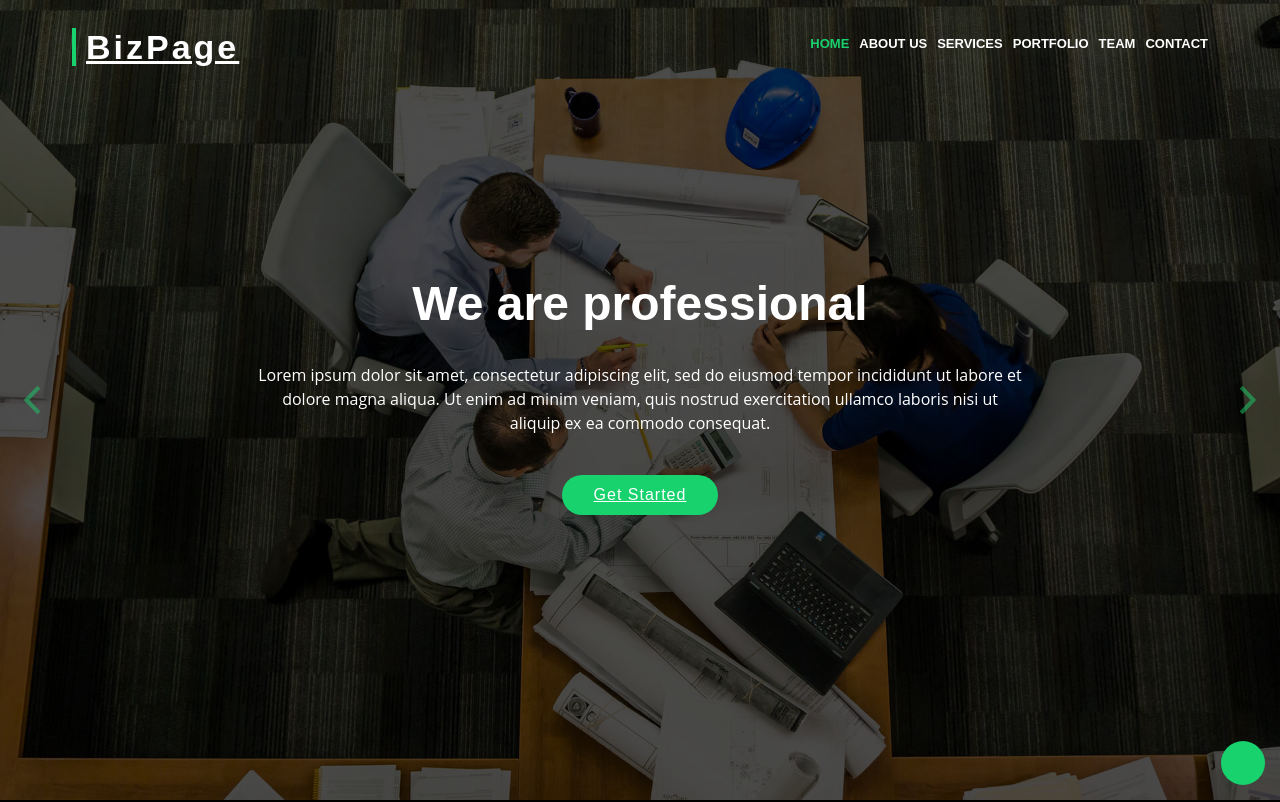
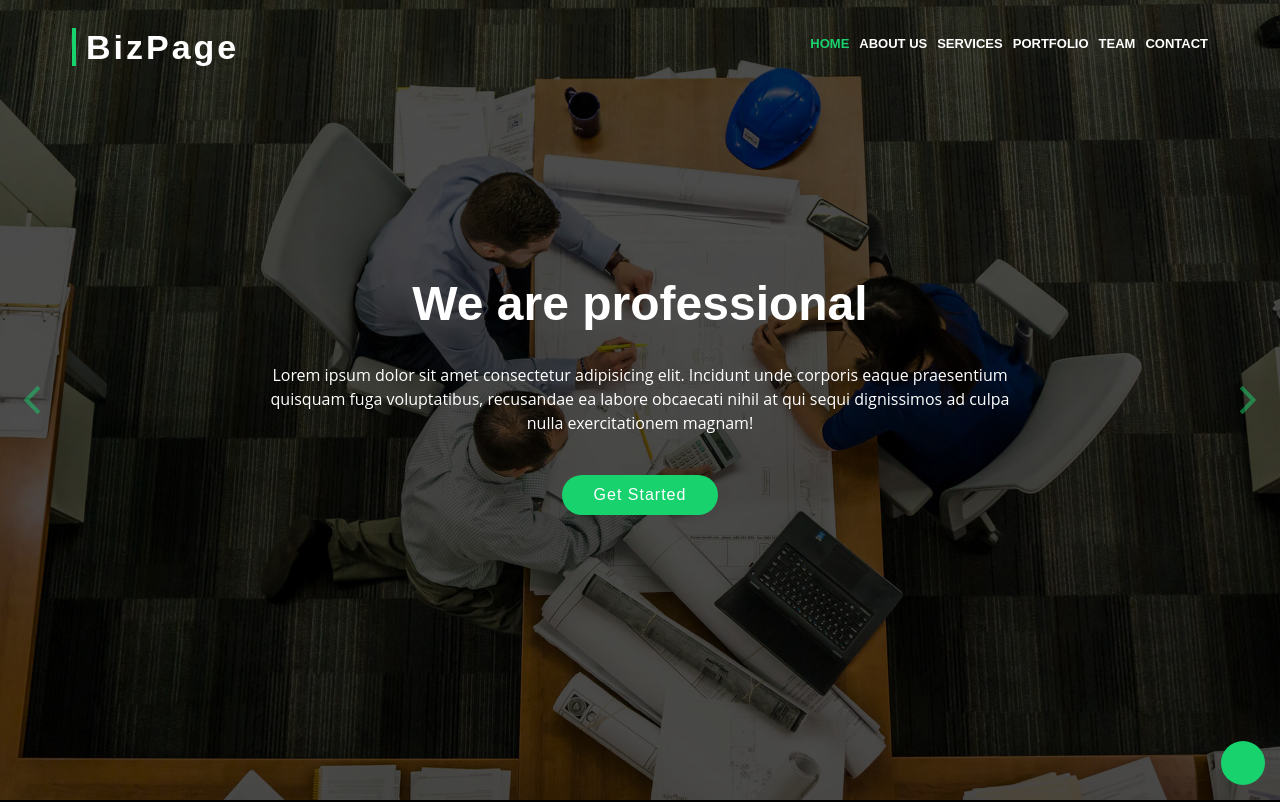
Before and after one commit to TharinduNimesh/tuition-app, a Nuxt app: page / in a window 1280 px wide. Shown: the top 802 px of the page. Built offline with nearby package versions, Linux system fonts and the light colour scheme; a web font is replaced by a local one.

Commit message:
wade goda

```diff
--- a/assets/css/home/index.css
+++ b/assets/css/home/index.css
@@ -14,6 +14,7 @@ body {
 }
 
 a {
+  text-decoration: none;
   color: #18d26e;
   transition: 0.5s;
 }
--- /dev/null
+++ b/components/Home/Button.vue
@@ -0,0 +1,11 @@
+<template>
+  <div>
+    <a href="#featured-services" class="btn-get-started scrollto">{{ text }}</a>
+  </div>
+</template>
+
+<script>
+export default {
+  props: ["text"],
+};
+</script>
--- /dev/null
+++ b/components/Home/Carousel.vue
@@ -0,0 +1,23 @@
+<template>
+  <div
+    class="carousel-item active"
+    :style="`background-image: url('img/intro-carousel/${image}')`"
+  >
+    <div class="carousel-container">
+      <div class="carousel-content">
+        <h2>{{ title }}</h2>
+        <slot name="content"/>
+        <HomeButton text="Get Started" />
+      </div>
+    </div>
+  </div>
+</template>
+
+<script>
+export default {
+    props: ['title', 'image'],
+};
+</script>
+
+<style>
+</style>
--- /dev/null
+++ b/components/Home/Section/Intro.vue
@@ -0,0 +1,59 @@
+<template>
+  <section id="intro">
+    <div class="intro-container">
+      <div
+        id="introCarousel"
+        class="carousel slide carousel-fade"
+        data-ride="carousel"
+      >
+        <ol class="carousel-indicators"></ol>
+
+        <div class="carousel-inner" role="listbox">
+          <HomeCarousel title="We are professional" image="1.jpg">
+            <template #content>
+              <p>
+                Lorem ipsum dolor sit amet consectetur adipisicing elit.
+                Incidunt unde corporis eaque praesentium quisquam fuga
+                voluptatibus, recusandae ea labore obcaecati nihil at qui sequi
+                dignissimos ad culpa nulla exercitationem magnam!
+              </p>
+            </template>
+          </HomeCarousel>
+        </div>
+
+        <a
+          class="carousel-control-prev"
+          href="#introCarousel"
+          role="button"
+          data-slide="prev"
+        >
+          <span
+            class="carousel-control-prev-icon ion-chevron-left"
+            aria-hidden="true"
+          ></span>
+          <span class="sr-only">Previous</span>
+        </a>
+
+        <a
+          class="carousel-control-next"
+          href="#introCarousel"
+          role="button"
+          data-slide="next"
+        >
+          <span
+            class="carousel-control-next-icon ion-chevron-right"
+            aria-hidden="true"
+          ></span>
+          <span class="sr-only">Next</span>
+        </a>
+      </div>
+    </div>
+  </section>
+</template>
+
+<style scoped>
+@import url("~/assets/css/home/index.css");
+@import url("~/assets/css/home/font-awesome/css/font-awesome.min.css");
+@import url("~/assets/css/home/ionicons/css/ionicons.min.css");
+@import url("~/assets/css/home/owlcarousel/assets/owl.carousel.min.css");
+</style>
--- a/pages/index.vue
+++ b/pages/index.vue
@@ -1,147 +1,12 @@
+<script setup>
+useHead({
+    title: 'Tuition Master | Home'
+});
+</script>
 <template>
   <div>
     <HomeHeader />
-    <section id="intro">
-      <div class="intro-container">
-        <div
-          id="introCarousel"
-          class="carousel slide carousel-fade"
-          data-ride="carousel"
-        >
-          <ol class="carousel-indicators"></ol>
-
-          <div class="carousel-inner" role="listbox">
-            <div
-              class="carousel-item active"
-              style="background-image: url('img/intro-carousel/1.jpg')"
-            >
-              <div class="carousel-container">
-                <div class="carousel-content">
-                  <h2>We are professional</h2>
-                  <p>
-                    Lorem ipsum dolor sit amet, consectetur adipiscing elit, sed
-                    do eiusmod tempor incididunt ut labore et dolore magna
-                    aliqua. Ut enim ad minim veniam, quis nostrud exercitation
-                    ullamco laboris nisi ut aliquip ex ea commodo consequat.
-                  </p>
-                  <a href="#featured-services" class="btn-get-started scrollto"
-                    >Get Started</a
-                  >
-                </div>
-              </div>
-            </div>
-
-            <div
-              class="carousel-item"
-              style="background-image: url('img/intro-carousel/2.jpg')"
-            >
-              <div class="carousel-container">
-                <div class="carousel-content">
-                  <h2>At vero eos et accusamus</h2>
-                  <p>
-                    Nam libero tempore, cum soluta nobis est eligendi optio
-                    cumque nihil impedit quo minus id quod maxime placeat facere
-                    possimus, omnis voluptas assumenda est, omnis dolor
-                    repellendus. Temporibus autem quibusdam et aut officiis
-                    debitis aut.
-                  </p>
-                  <a href="#featured-services" class="btn-get-started scrollto"
-                    >Get Started</a
-                  >
-                </div>
-              </div>
-            </div>
-
-            <div
-              class="carousel-item"
-              style="background-image: url('img/intro-carousel/3.jpg')"
-            >
-              <div class="carousel-container">
-                <div class="carousel-content">
-                  <h2>Temporibus autem quibusdam</h2>
-                  <p>
-                    Beatae vitae dicta sunt explicabo. Nemo enim ipsam
-                    voluptatem quia voluptas sit aspernatur aut odit aut fugit,
-                    sed quia consequuntur magni dolores eos qui ratione
-                    voluptatem sequi nesciunt omnis iste natus error sit
-                    voluptatem accusantium.
-                  </p>
-                  <a href="#featured-services" class="btn-get-started scrollto"
-                    >Get Started</a
-                  >
-                </div>
-              </div>
-            </div>
-
-            <div
-              class="carousel-item"
-              style="background-image: url('img/intro-carousel/4.jpg')"
-            >
-              <div class="carousel-container">
-                <div class="carousel-content">
-                  <h2>Nam libero tempore</h2>
-                  <p>
-                    Neque porro quisquam est, qui dolorem ipsum quia dolor sit
-                    amet, consectetur, adipisci velit, sed quia non numquam eius
-                    modi tempora incidunt ut labore et dolore magnam aliquam
-                    quaerat voluptatem. Ut enim ad minima veniam, quis nostrum.
-                  </p>
-                  <a href="#featured-services" class="btn-get-started scrollto"
-                    >Get Started</a
-                  >
-                </div>
-              </div>
-            </div>
-
-            <div
-              class="carousel-item"
-              style="background-image: url('img/intro-carousel/5.jpg')"
-            >
-              <div class="carousel-container">
-                <div class="carousel-content">
-                  <h2>Magnam aliquam quaerat</h2>
-                  <p>
-                    Lorem ipsum dolor sit amet, consectetur adipiscing elit, sed
-                    do eiusmod tempor incididunt ut labore et dolore magna
-                    aliqua. Ut enim ad minim veniam, quis nostrud exercitation
-                    ullamco laboris nisi ut aliquip ex ea commodo consequat.
-                  </p>
-                  <a href="#featured-services" class="btn-get-started scrollto"
-                    >Get Started</a
-                  >
-                </div>
-              </div>
-            </div>
-          </div>
-
-          <a
-            class="carousel-control-prev"
-            href="#introCarousel"
-            role="button"
-            data-slide="prev"
-          >
-            <span
-              class="carousel-control-prev-icon ion-chevron-left"
-              aria-hidden="true"
-            ></span>
-            <span class="sr-only">Previous</span>
-          </a>
-
-          <a
-            class="carousel-control-next"
-            href="#introCarousel"
-            role="button"
-            data-slide="next"
-          >
-            <span
-              class="carousel-control-next-icon ion-chevron-right"
-              aria-hidden="true"
-            ></span>
-            <span class="sr-only">Next</span>
-          </a>
-        </div>
-      </div>
-    </section>
+    <HomeSectionIntro />
     <!-- #intro -->
 
     <main id="main">
```
